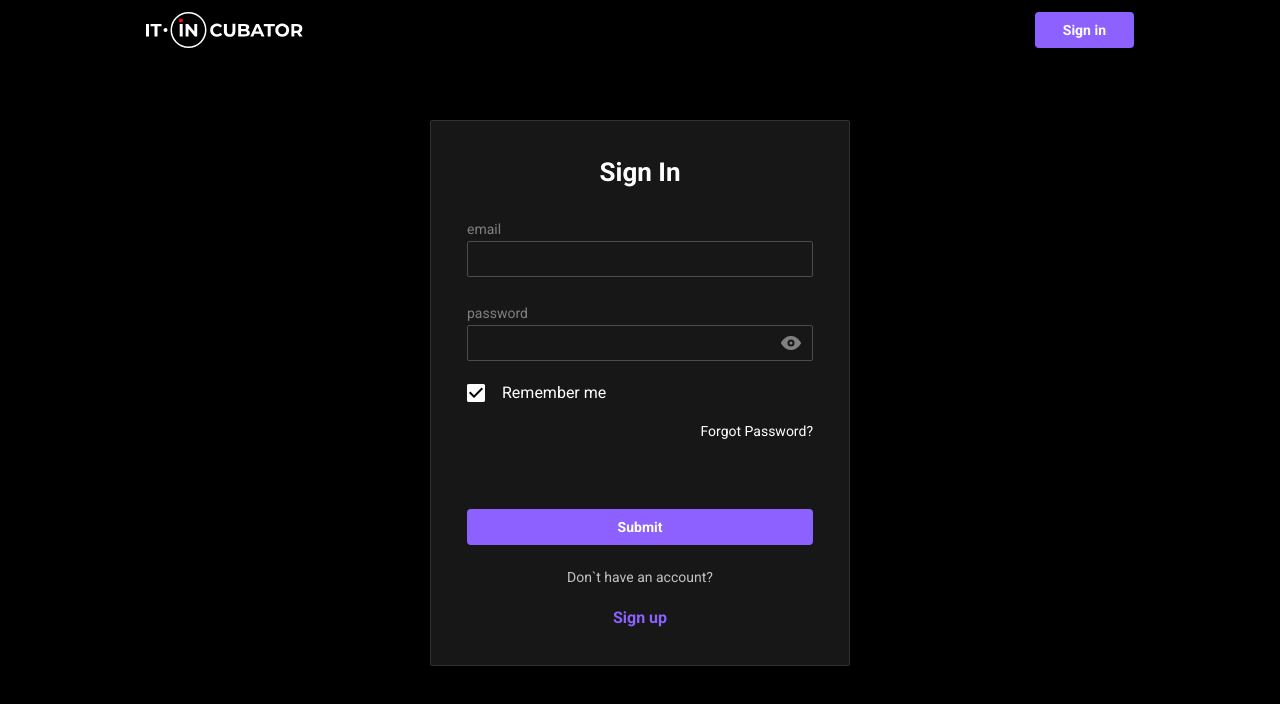
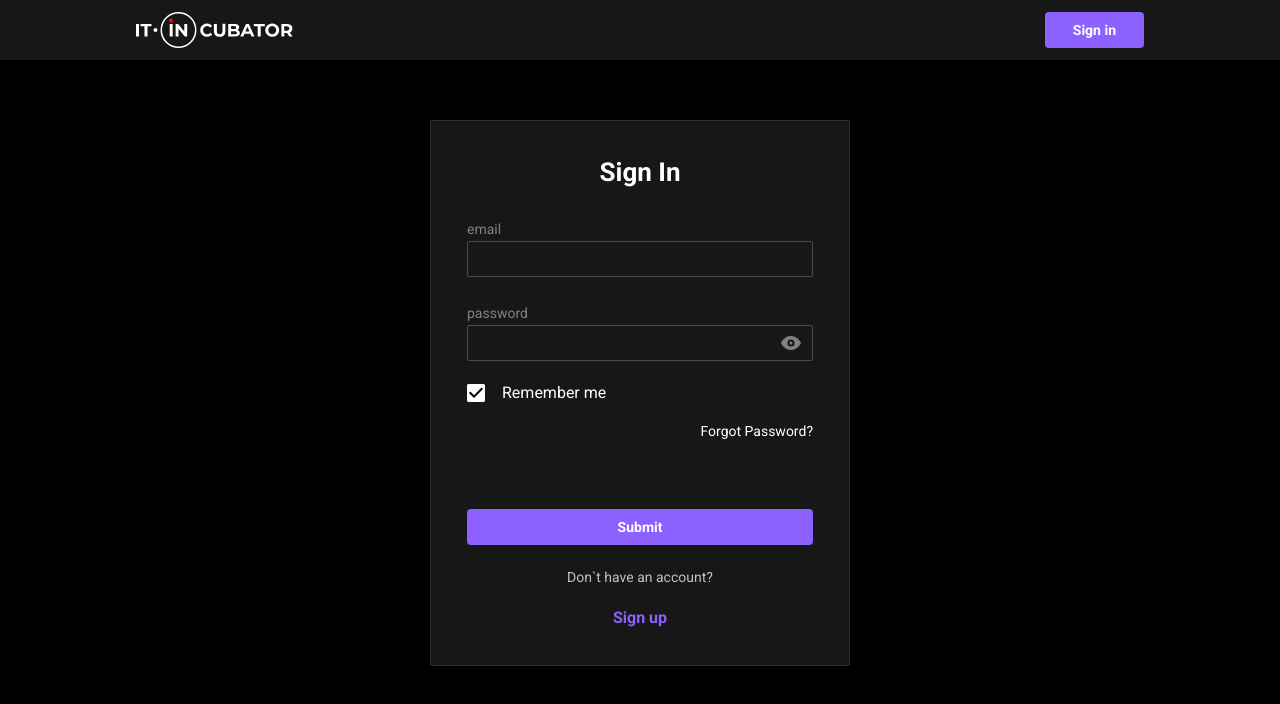
Before and after one commit to Reni101/cards-application, a React (Vite) app: page / in a window 1280 px wide. Shown: the top 704 px of the page. Built offline with nearby package versions, Linux system fonts and the light colour scheme.

Commit message:
fix:header css

```diff
--- a/src/App.module.scss
+++ b/src/App.module.scss
@@ -1,11 +1,6 @@
 .container {
-  max-width: 1008px;
-  height: 100vh;
-  margin: 0 auto;
-}
-
-.flex {
   display: flex;
   justify-content: center;
-  margin-top: 60px;
+  max-width: 1008px;
+  margin: 60px auto;
 }
--- a/src/App.tsx
+++ b/src/App.tsx
@@ -4,11 +4,11 @@ import { Header } from './components/ui/header'
 
 export function App() {
   return (
-    <div className={s.container}>
+    <>
       <Header />
-      <div className={s.flex}>
+      <div className={s.container}>
         <LoginForm />
       </div>
-    </div>
+    </>
   )
 }
--- a/src/components/ui/header/header.module.scss
+++ b/src/components/ui/header/header.module.scss
@@ -1,8 +1,14 @@
+.wrapper {
+  height: 60px;
+  background-color: var(--color-dark-700);
+}
+
 .container {
   display: flex;
   align-items: center;
   justify-content: space-between;
 
-  height: 60px;
-  padding: 0 10px;
+  max-width: 1008px;
+  height: 100%;
+  margin: 0 auto;
 }
--- a/src/components/ui/header/header.tsx
+++ b/src/components/ui/header/header.tsx
@@ -8,10 +8,12 @@ type PropsType = {
 }
 export const Header = ({ isLoggedIn = false }: PropsType) => {
   return (
-    <div className={s.container}>
-      <Logo />
+    <div className={s.wrapper}>
+      <div className={s.container}>
+        <Logo />
 
-      {isLoggedIn ? <div>avatar</div> : <Button as={'a'}>Sign in</Button>}
+        {isLoggedIn ? <div>avatar</div> : <Button as={'a'}>Sign in</Button>}
+      </div>
     </div>
   )
 }
```
